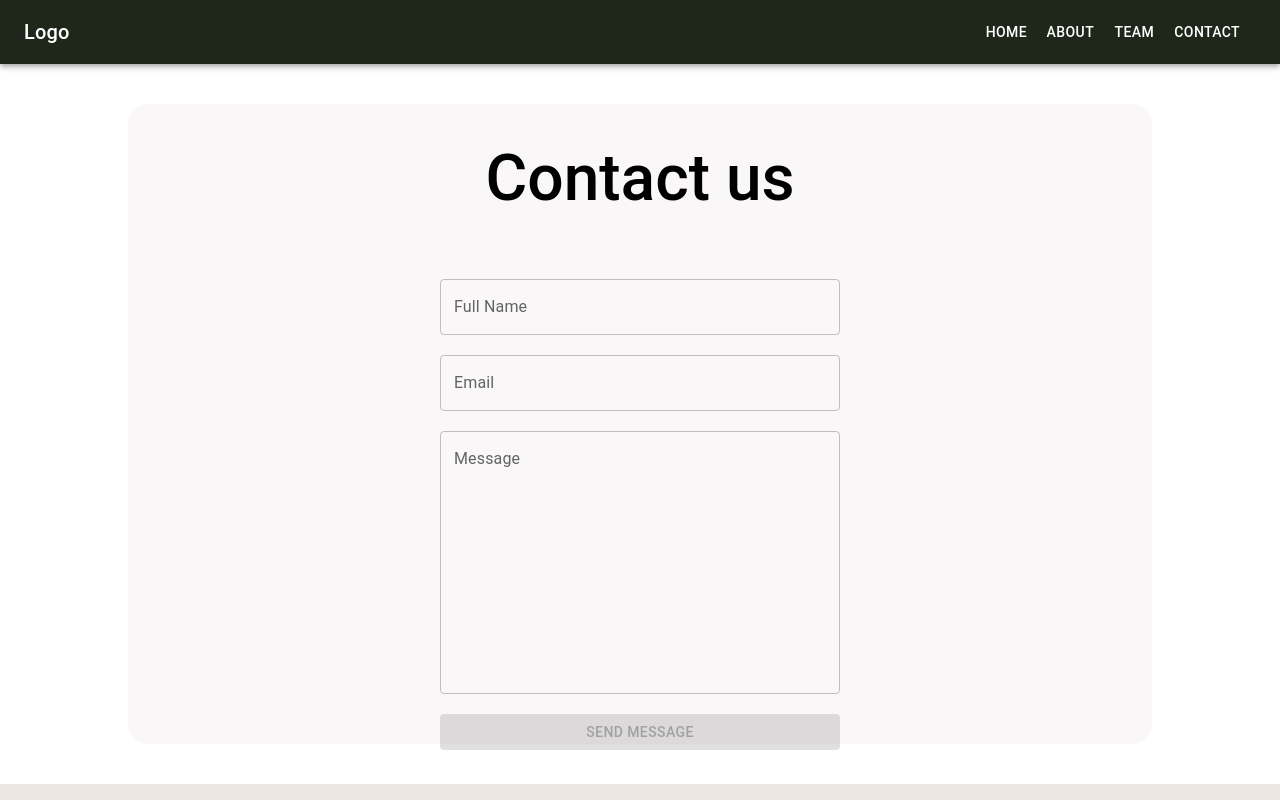
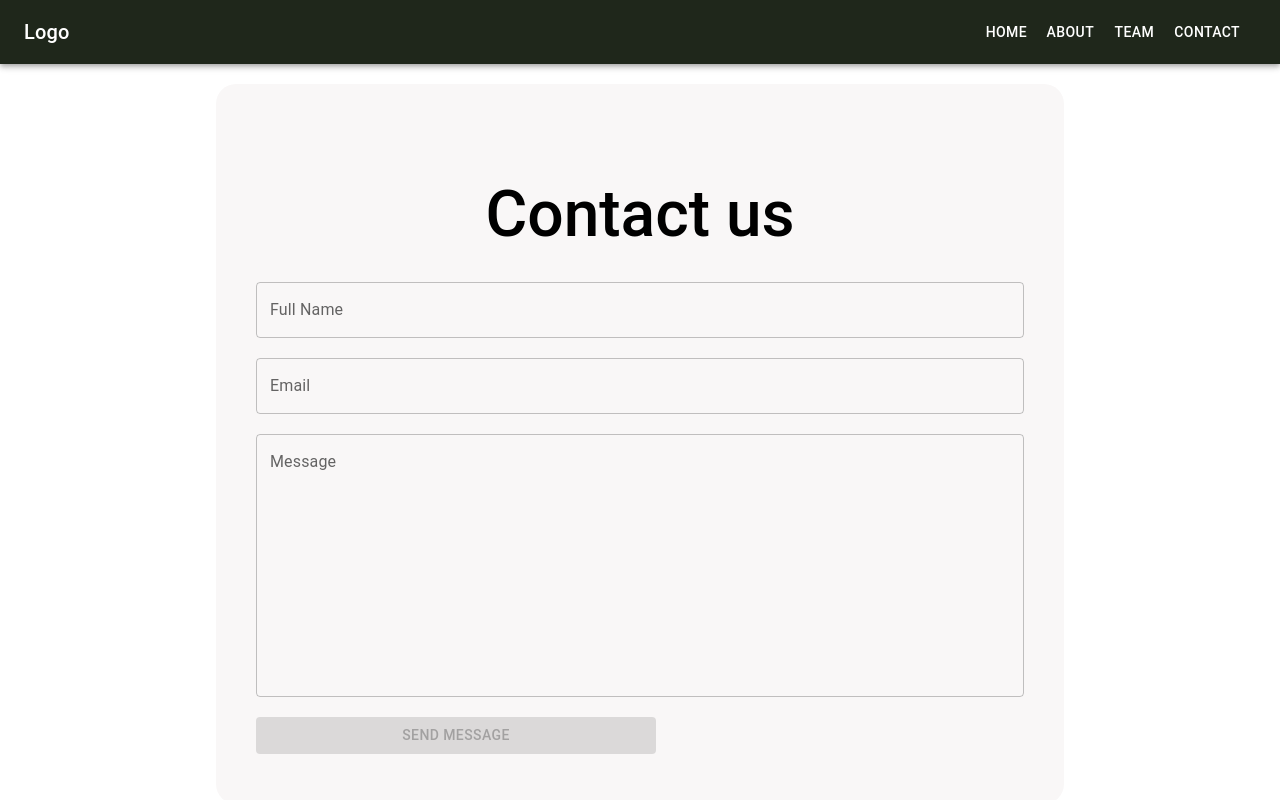
Before and after one commit to Prisberg/nr1team, a React (Create React App) app: page /contact in a window 1280 px wide. Shown: the top 800 px of the page. Built offline with nearby package versions, Linux system fonts and the light colour scheme.

Commit message:
init without css fix

```diff
--- a/src/assets/teamData.js
+++ b/src/assets/teamData.js
@@ -1,9 +1,8 @@
-
-import philip from "./images/philip.png"
-import erik from "./images/erik.png"
-import hazem from "./images/hazem.jpg"
+import philip from "./images/philip.png";
+import erik from "./images/erik.png";
+import hazem from "./images/hazem.jpg";
 import elin from "./images/elin.png";
-
+import isaaq from "./images/isaaq.jpg";
 
 export const team = [
   {
@@ -29,15 +28,14 @@ export const team = [
   },
 
   {
-    name: 'Hazem Kawas',
+    name: "Hazem Kawas",
     image: `${hazem}`,
     about: `Lorem ipsum dolor sit amet, consectetur adipiscing elit, sed do eiusmod tempor incididunt ut labore et dolore magna aliqua.
       Ut enim ad minim veniam, quis nostrud exercitation ullamco laboris nisi ut aliquip ex ea commodo consequat.
        Duisaute irure dolor in reprehenderit in voluptate velit esse cillum dolore eu fugiat nulla pariatur. Excepteur sint occaecat cupidatat non proident, sunt in culpa qui officia deserunt mollit anim id est laborum.Lorem ipsum dolor sit amet, consectetur adipiscing elit, sed do eiusmod tempor incididunt ut labore et dolore magna aliqua. Ut enim ad minim veniam, quis nostrud exercitation ullamco laboris nisi ut aliquip ex ea commodo consequat. Duis aute irure dolor in reprehenderit in voluptate velit esse cillum dolore eu fugiat nulla pariatur.
       Excepteur sint occaecat cupidatat non proident, sunt in culpa qui officia deserunt mollit anim id est laborum.`,
-    github: 'https://github.com/hazem-89',
-    linkedin: 'https://www.linkedin.com/in/hazem-kawas-66971b185/'
-
+    github: "https://github.com/hazem-89",
+    linkedin: "https://www.linkedin.com/in/hazem-kawas-66971b185/",
   },
 
   {
@@ -49,18 +47,18 @@ export const team = [
       Excepteur sint occaecat cupidatat non proident, sunt in culpa qui officia deserunt mollit anim id est laborum.
       Excepteur sint occaecat cupidatat non proident, sunt in culpa qui officia deserunt mollit anim id est laborum.
       Excepteur sint occaecat cupidatat non proident, sunt in culpa qui officia deserunt mollit anim id est laborum.`,
-      github: 'https://github.com/matsegard',
-      linkedin: 'https://www.linkedin.com/in/erik-matseg%C3%A5rd-716a11220/'
+    github: "https://github.com/matsegard",
+    linkedin: "https://www.linkedin.com/in/erik-matseg%C3%A5rd-716a11220/",
   },
 
   {
     name: "Isaaq Guleed",
-    image: "./images./isaaq.png",
+    image: `${isaaq}`,
     about: `Lorem ipsum dolor sit amet, consectetur adipiscing elit, sed do eiusmod tempor incididunt ut labore et dolore magna aliqua.
       Ut enim ad minim veniam, quis nostrud exercitation ullamco laboris nisi ut aliquip ex ea commodo consequat.
        Duisaute irure dolor in reprehenderit in voluptate velit esse cillum dolore eu fugiat nulla pariatur. Excepteur sint occaecat cupidatat non proident, sunt in culpa qui officia deserunt mollit anim id est laborum.Lorem ipsum dolor sit amet, consectetur adipiscing elit, sed do eiusmod tempor incididunt ut labore et dolore magna aliqua. Ut enim ad minim veniam, quis nostrud exercitation ullamco laboris nisi ut aliquip ex ea commodo consequat. Duis aute irure dolor in reprehenderit in voluptate velit esse cillum dolore eu fugiat nulla pariatur.
       Excepteur sint occaecat cupidatat non proident, sunt in culpa qui officia deserunt mollit anim id est laborum.`,
-    github: "",
-    linkedin: "",
+    github: "https://rhctect.github.io",
+    linkedin: "https://linkedin.com/in/isaaq-guleed-6a0614239",
   },
 ];
--- a/src/components/pages/contact/contact.css
+++ b/src/components/pages/contact/contact.css
@@ -3,6 +3,7 @@ div.contact-main {
   justify-content: center;
   align-items: center;
   height: 90vh;
+  margin: 20px;
 }
 
 div.contact-bg {
@@ -12,8 +13,10 @@ div.contact-bg {
   flex-direction: column;
   background: #f9f7f7;
   border-radius: 20px;
-  width: 80vw;
+  width: 60vw;
   height: 80vh;
+  padding: 40px;
+  max-width: 1440px;
 }
 
 h1.contact-title {
@@ -22,6 +25,7 @@ h1.contact-title {
   font-weight: 500;
   font-size: 64px;
   color: #000000;
+  margin-bottom: 10px;
 }
 
 @media only screen and (max-width: 640px) {
@@ -49,16 +53,16 @@ form {
   display: flex;
   justify-content: center;
   flex-direction: column;
-  width: 400px;
+  width: 100%;
 }
 
 .input {
   margin-top: 20px;
+  width: 100%;
 }
 
 .button {
   margin-top: 20px;
-  width: 100%;
 }
 
 .css-oh0jw6-MuiButtonBase-root-MuiButton-root {
--- a/src/components/pages/main/skills/Skills.jsx
+++ b/src/components/pages/main/skills/Skills.jsx
@@ -102,7 +102,7 @@ function Skills () {
               </Box>
               <Box  sx={skillBox}>
                 <Typography sx={skillTitle}>
-                nodJS
+                nodeJS
                 </Typography>
                 <img src={node} alt='nodJS' />
                 <Link to='/Node'>
```
Also changed, not shown: src/assets/images/isaaq.jpg (added).
